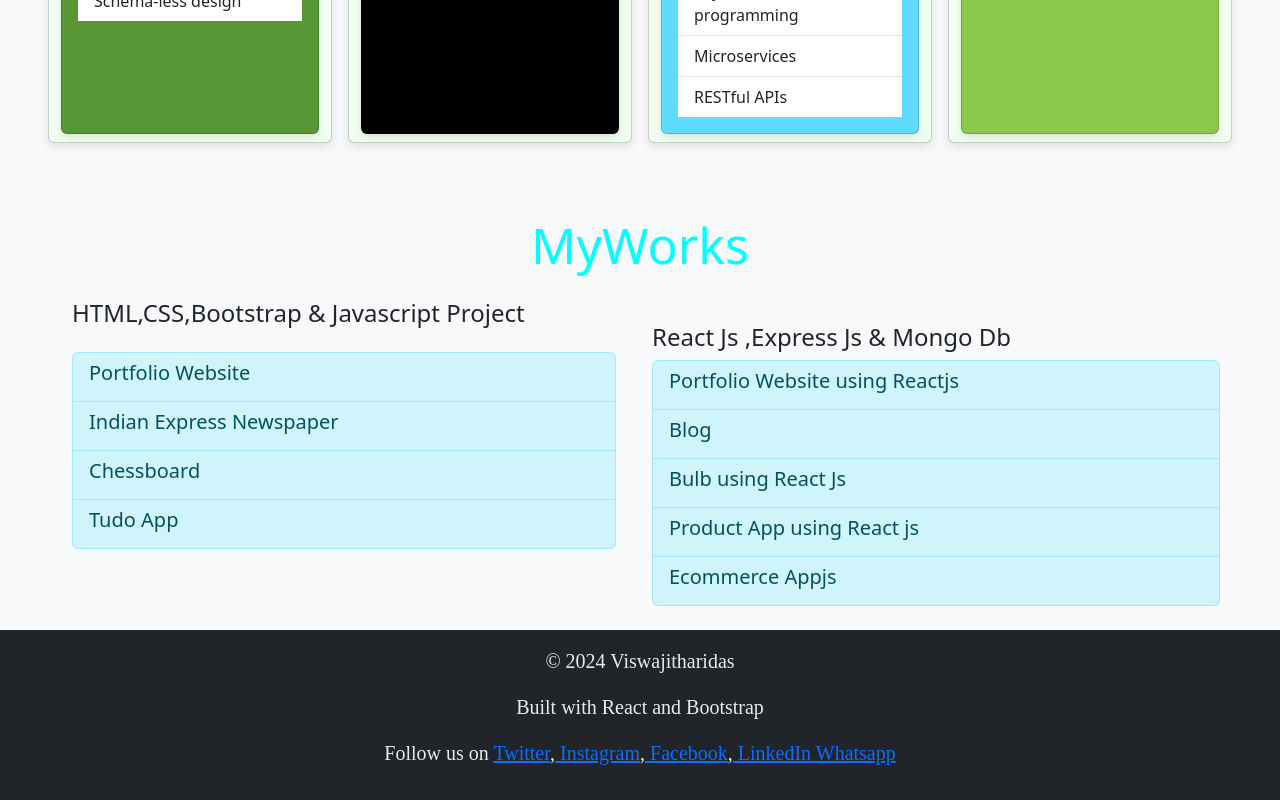
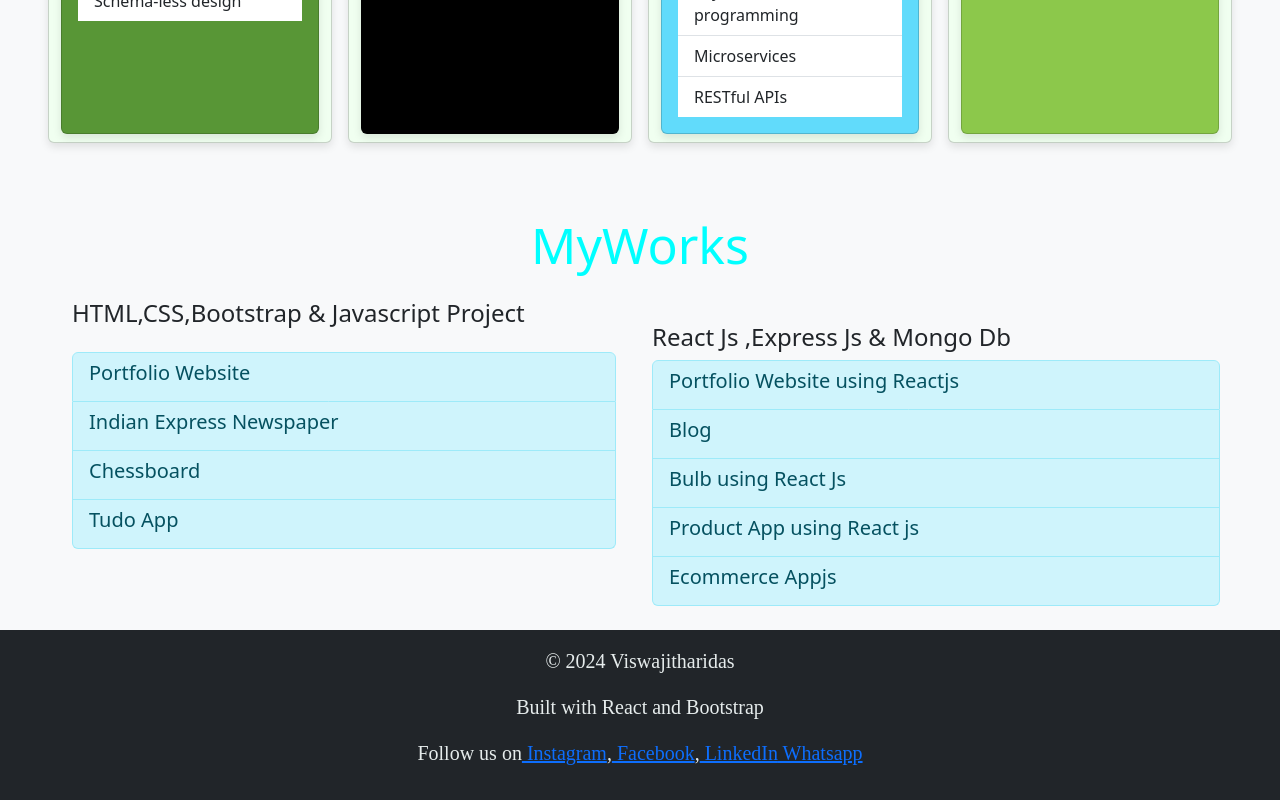
Before and after one commit to viswajith99/myblog, a React (Create React App) app: page / in a window 1280 px wide. Shown: the part 1740-2540 px from the top of the page. Built offline with nearby package versions, Linux system fonts and the light colour scheme.

Commit message:
updated delete twitter

```diff
--- a/src/component/Footer.jsx
+++ b/src/component/Footer.jsx
@@ -25,7 +25,7 @@ const Footer = () => {
         <Row>
           <Col>
             <p className="text-p">
-              Follow us on  <a href="https://twitter.com/example" target="_blank" rel="noopener noreferrer"> Twitter</a>,
+              Follow us on
               <a href="https://www.instagram.com/v_i_s_w_a___jith_111" target="_blank" rel="noopener noreferrer"> Instagram</a>,
               <a href="https://www.facebook.com/profile.php?id=100087957264398" target="_blank" rel="noopener noreferrer"> Facebook</a>,
               <a href="https://linkedin.com/in/viswajith-haridas-a21876245" target="_blank" rel="noopener noreferrer"> LinkedIn</a>
```
